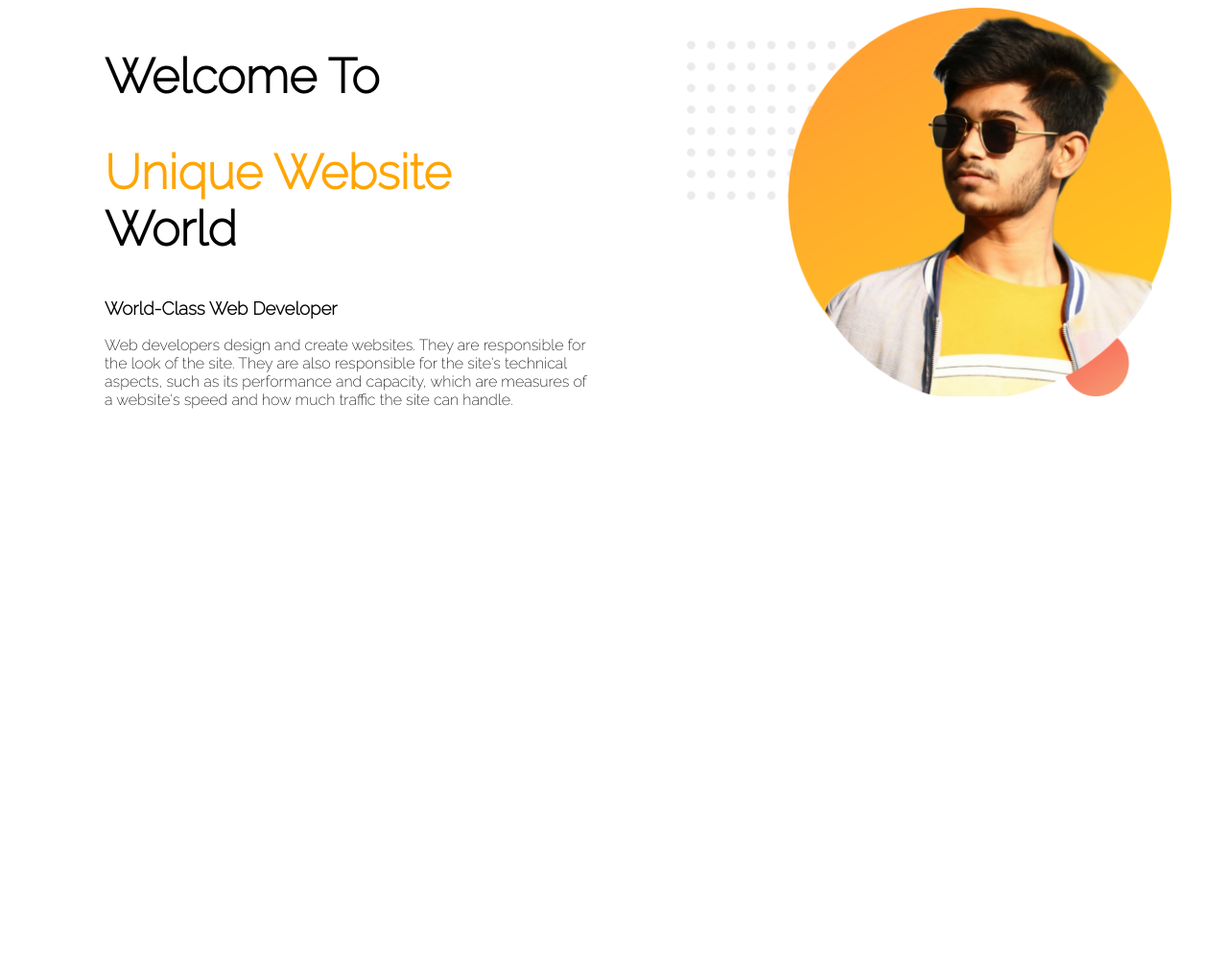
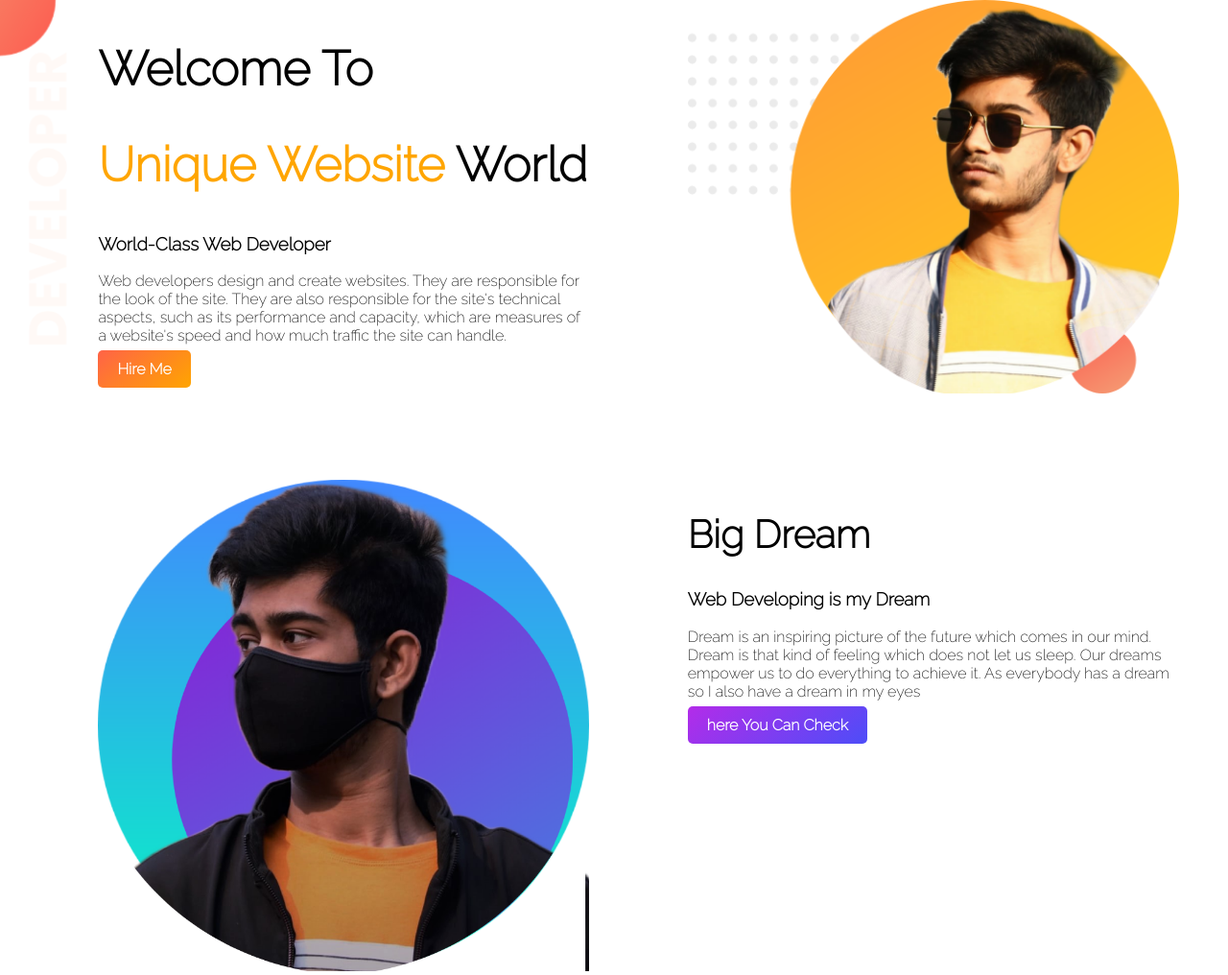
Before and after one commit to ttnmy414/web-portfolio, a plain HTML site: page index.html in a window 1280 px wide. Shown: the whole page at 96% size. Before the commit the page ends 800 px from the top, so only its background shows below. Drawn offline with Linux system fonts and the light colour scheme.

Commit message:
modified

```diff
--- a/index.html
+++ b/index.html
@@ -12,16 +12,28 @@
     <link rel="stylesheet" href="style.css">
 </head>
 <body>
-    <section>
+    <section class="top-banner">
         <div class="half-width">
             <h1>Welcome To</h1>
             <h1><span class="name-highlight">Unique Website</span> World</h1>
             <h3>World-Class Web Developer</h3>
             <p>Web developers design and create websites. They are responsible for the look of the site. They are also responsible for the site's technical aspects, such as its performance and capacity, which are measures of a website's speed and how much traffic the site can handle.</p>
+            <a class="link-button" target="_blank" href="https://www.linkedin.com/in/zulkar-nayem-402492260/">Hire Me</a>
         </div>
         <div class="half-width">
             <img src="images/photo1.png" alt="">
         </div>
     </section>
+    <section class="dream-area">
+        <div class="half-width">
+            <img src="images/photo2.png" alt="">
+        </div>
+        <div class="half-width">
+            <h2>Big Dream</h2>
+            <h3>Web Developing is my Dream</h3>
+            <p>Dream is an inspiring picture of the future which comes in our mind. Dream is that kind of feeling which does not let us sleep. Our dreams empower us to do everything to achieve it. As everybody has a dream so I also have a dream in my eyes</p>
+            <a class="link-button2" target="_blank" href="https://www.linkedin.com/in/zulkar-nayem-402492260/">here You Can Check</a>
+        </div>
+    </section>
 </body>
 </html>
--- a/style.css
+++ b/style.css
@@ -1,8 +1,12 @@
 body{
+    margin: 0;
     font-family: 'Raleway', sans-serif;
 }
 h1{
     font-size: 50px;
+}
+h2{
+    font-size: 40px;
 }
 .name-highlight{
     color: orange;
@@ -16,3 +20,27 @@ h1{
 .half-width img{
     width: 100%;
 }
+.top-banner{
+    background-repeat: no-repeat;
+    background-image: url("images/top-banner.png");
+
+}
+section{
+    height: 500px;
+}
+.link-button{
+    text-decoration: none;
+    background-image: linear-gradient(320deg, orange, tomato);
+    padding: 10px 20px;
+    border-radius: 5px;
+    color: white;
+    font-weight: 700;
+}
+.link-button2{
+    text-decoration: none;
+    background-image: linear-gradient(320deg, rgb(77, 77, 248), rgb(179, 44, 233));
+    padding: 10px 20px;
+    border-radius: 5px;
+    color: white;
+    font-weight: 700;
+}
```
Also changed, not shown: images/photo2.png (added).
